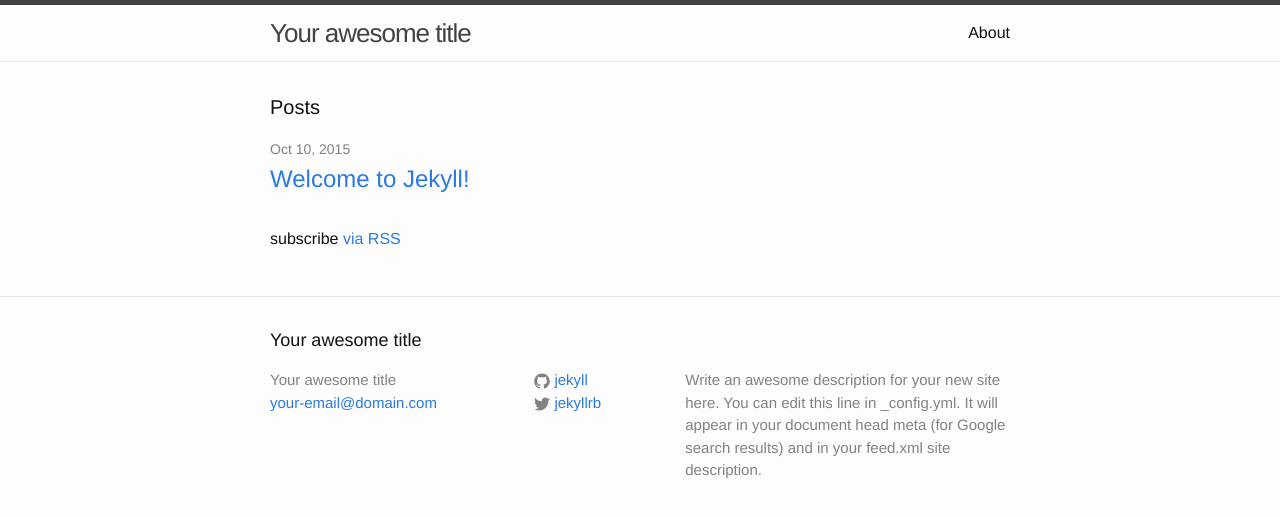
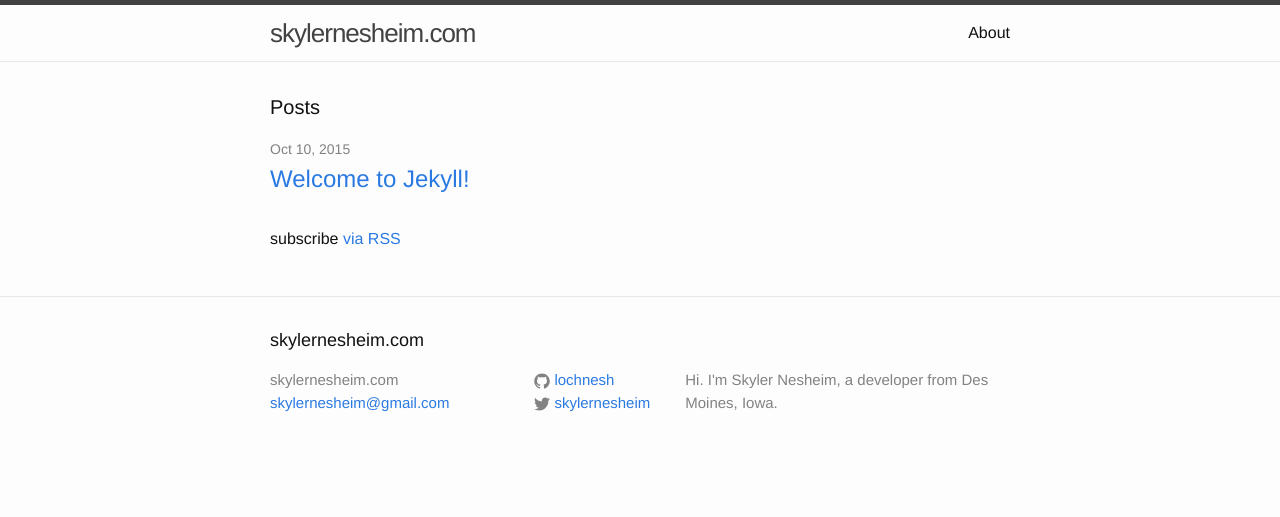
Before and after one commit to lochnesh/lochnesh.github.io, a Jekyll site: the page built from index.html, in a window 1280 px wide. Shown: the top 517 px of the page. Built offline with Jekyll 4.4.1, drawn with Linux system fonts in a browser that asks for light colours.

Commit message:
BASIC-CONTENT: update basic stock content in _config.yml

```diff
--- a/_config.yml
+++ b/_config.yml
@@ -1,14 +1,12 @@
 # Site settings
-title: Your awesome title
-email: your-email@domain.com
+title: skylernesheim.com
+email: skylernesheim@gmail.com
 description: > # this means to ignore newlines until "baseurl:"
-  Write an awesome description for your new site here. You can edit this
-  line in _config.yml. It will appear in your document head meta (for
-  Google search results) and in your feed.xml site description.
+  Hi. I'm Skyler Nesheim, a developer from Des Moines, Iowa.
 baseurl: "" # the subpath of your site, e.g. /blog/
-url: "http://yourdomain.com" # the base hostname & protocol for your site
-twitter_username: jekyllrb
-github_username:  jekyll
+url: "http://skylernesheim.com" # the base hostname & protocol for your site
+twitter_username: skylernesheim
+github_username:  lochnesh
 
 # Build settings
 markdown: kramdown
```
